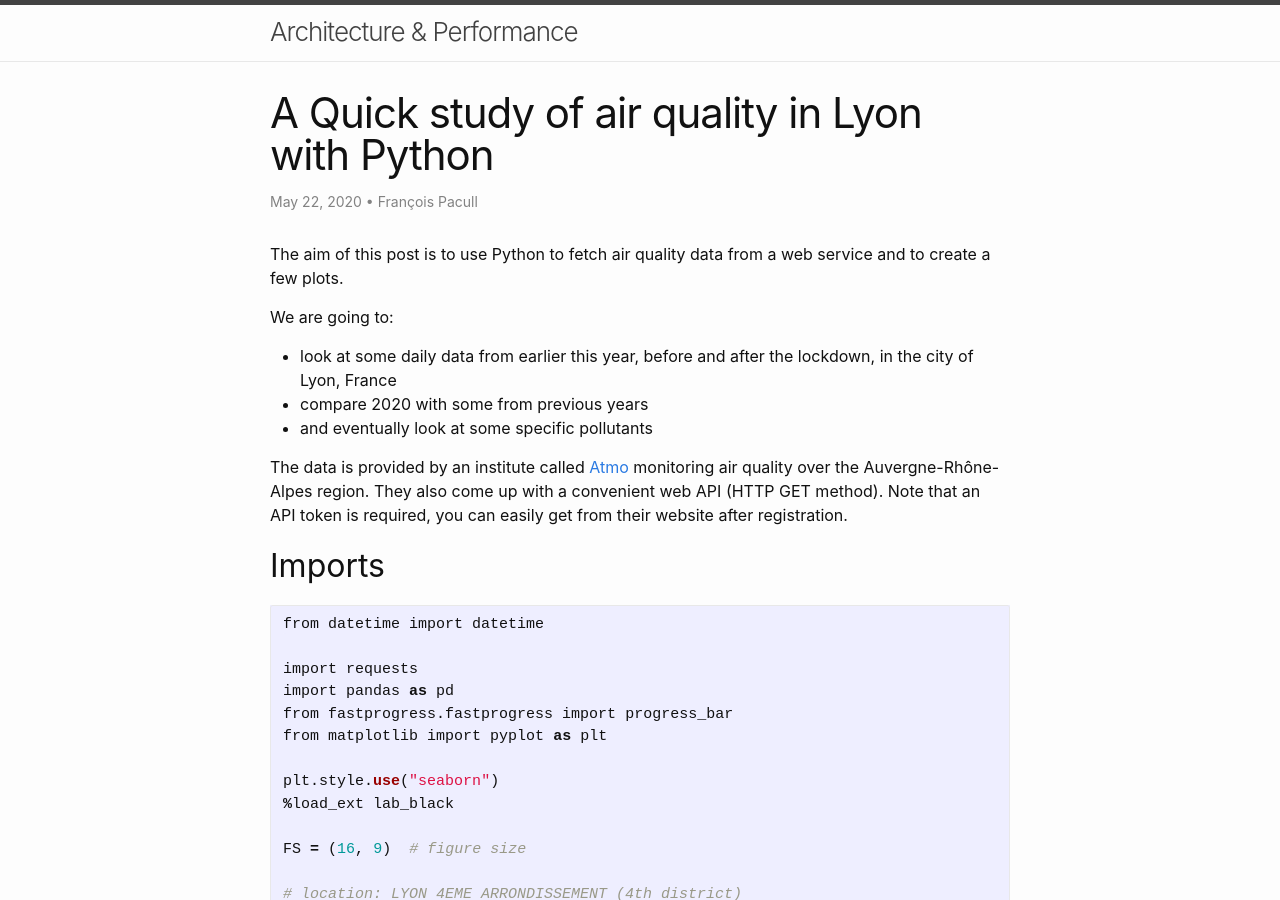
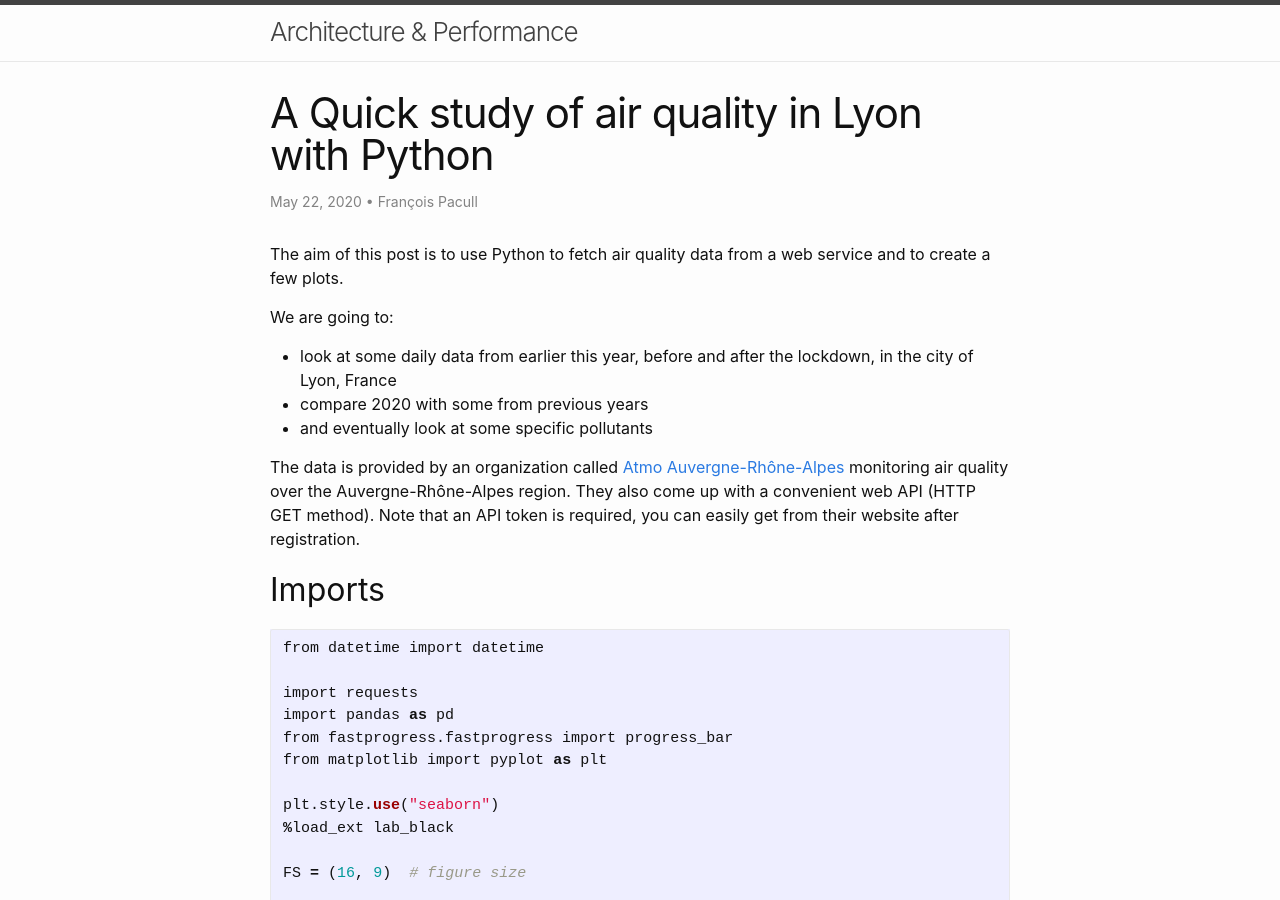
Before and after one commit to aetperf/aetperf.github.io, a Jekyll site: the page built from _posts/2020-05-22-A-Quick-study-of-air-quality-in-Lyon-with-Python.md, in a window 1280 px wide and 900 px high. Built offline with Jekyll 4.4.1, drawn with Linux system fonts in a browser that asks for light colours; comment, search, counter and statistics services are not loaded.

Commit message:
minor update

```diff
--- a/_posts/2020-05-22-A-Quick-study-of-air-quality-in-Lyon-with-Python.md
+++ b/_posts/2020-05-22-A-Quick-study-of-air-quality-in-Lyon-with-Python.md
@@ -13,7 +13,7 @@ We are going to:
 - compare 2020 with some from previous years
 - and eventually look at some specific pollutants
 
-The data is provided by an institute called [Atmo](https://www.atmo-auvergnerhonealpes.fr/) monitoring air quality over the Auvergne-Rhône-Alpes region. They also come up with a convenient web API (HTTP GET method). Note that an API token is required, you can easily get from their website after registration.
+The data is provided by an organization called [Atmo Auvergne-Rhône-Alpes](https://www.atmo-auvergnerhonealpes.fr/) monitoring air quality over the Auvergne-Rhône-Alpes region. They also come up with a convenient web API (HTTP GET method). Note that an API token is required, you can easily get from their website after registration.
 
 
 
```
